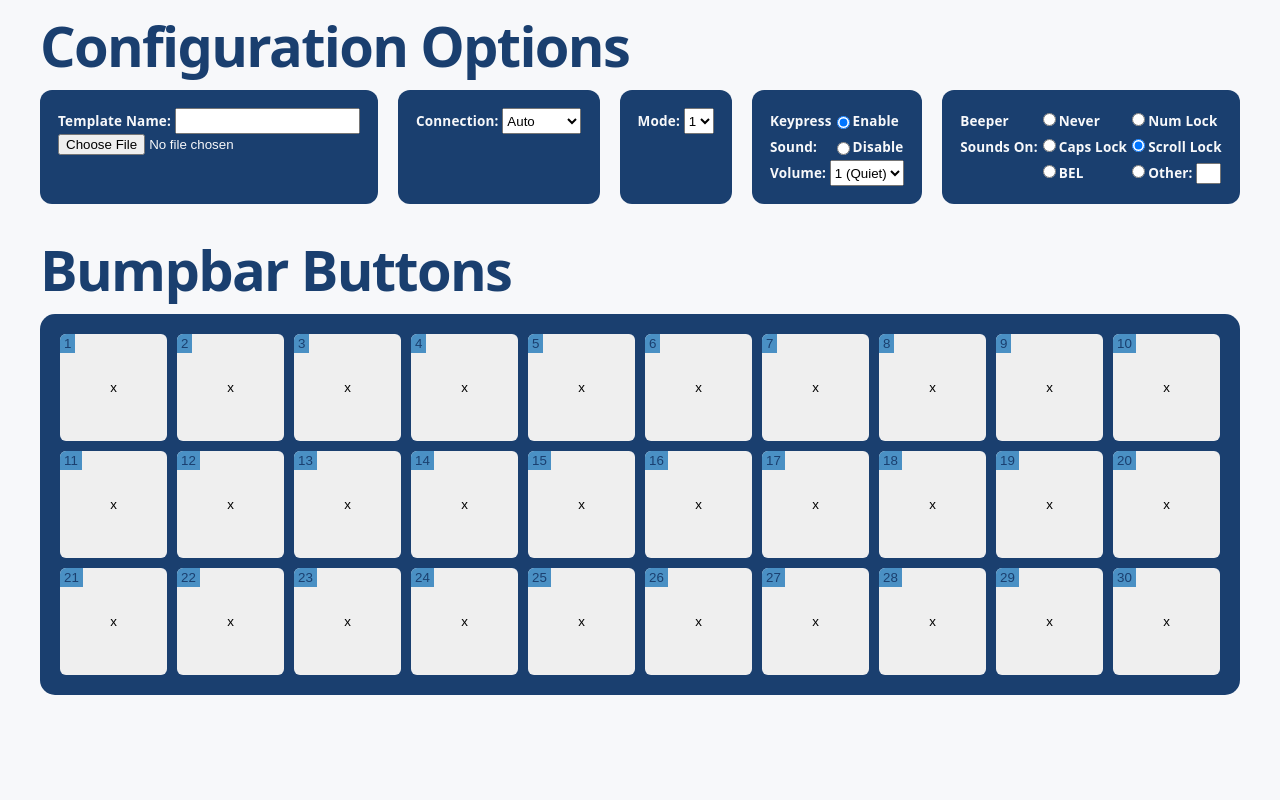
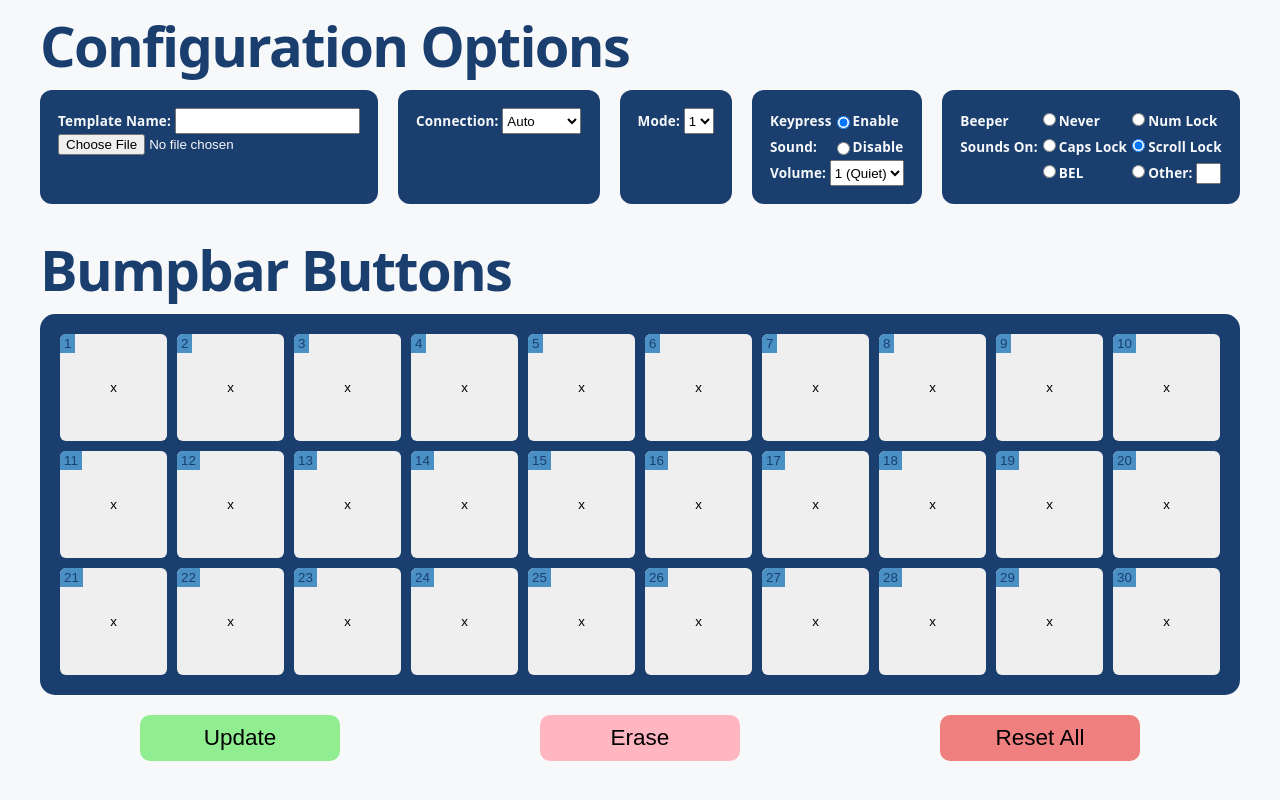
Before and after one commit to reecejpetty/krs-configurator, a React (Vite) app: page / in a window 1280 px wide. Built offline with nearby package versions, Linux system fonts and the light colour scheme.

Commit message:
Move ButtonActions component to the BumpbarLayout component

```diff
--- a/src/App.jsx
+++ b/src/App.jsx
@@ -10,7 +10,6 @@ function App() {
     <>
       <ConfigOptions />
       <BumpbarLayout />
-      <ButtonActions />
       <SequenceBuilder />
     </>
   )
--- a/src/components/BumpbarLayout/BumpbarLayout.jsx
+++ b/src/components/BumpbarLayout/BumpbarLayout.jsx
@@ -18,6 +18,7 @@ function BumpbarLayout() {
           ))}
         </div>
       </div>
+      <ButtonActions />
     </>
   )
 }
@@ -30,4 +31,14 @@ function BumpbarButton({number}) {
   )
 }
 
+function ButtonActions() {
+  return (
+    <div className={styles.buttonActions}>
+      <button className={styles.updateButton}>Update</button>
+      <button className={styles.eraseButton}>Erase</button>
+      <button className={styles.resetButton}>Reset All</button>
+    </div>
+  )
+}
+
 export default BumpbarLayout
--- a/src/components/BumpbarLayout/BumpbarLayout.module.css
+++ b/src/components/BumpbarLayout/BumpbarLayout.module.css
@@ -4,6 +4,7 @@
     padding: 20px 20px;
     border-radius: 15px;
     width: 100%;
+    margin-bottom: 20px;
 }
 
 .bumpbarLayout {
@@ -44,3 +45,33 @@
 .bumpbarButtonText {
     text-align: center;
 }
+
+.buttonActions {
+    display: flex;
+    justify-content: space-around;
+}
+
+.buttonAction {
+    width: 200px;
+    border: none;
+    border-radius: 10px;
+    padding: 10px;
+    text-align: center;
+    font-size: 1.25rem;
+    margin-bottom: 20px;
+}
+
+.updateButton {
+    composes: buttonAction;
+    background-color: lightgreen;
+}
+
+.eraseButton {
+    composes: buttonAction;
+    background-color: lightpink;
+}
+
+.resetButton {
+    composes: buttonAction;
+    background-color: lightcoral;
+}
--- a/src/components/ButtonActions/ButtonActions.jsx
+++ /dev/null
@@ -1,5 +0,0 @@
-function ButtonActions() {
-
-}
-
-export default ButtonActions
```
